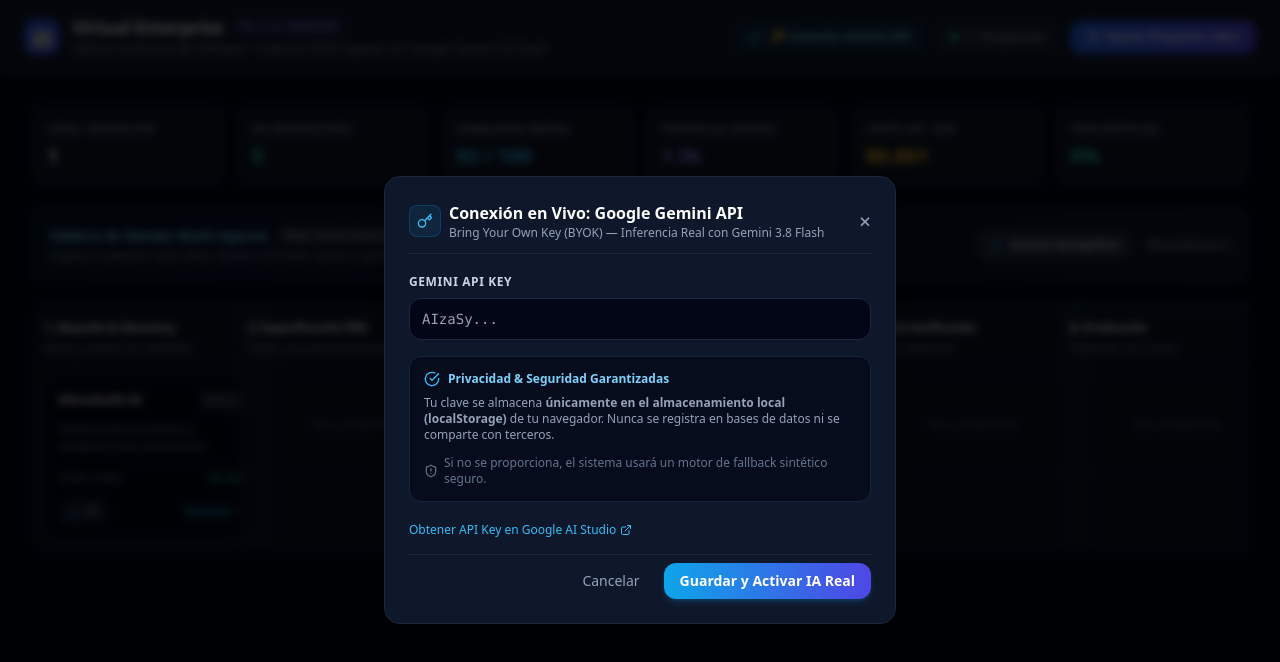
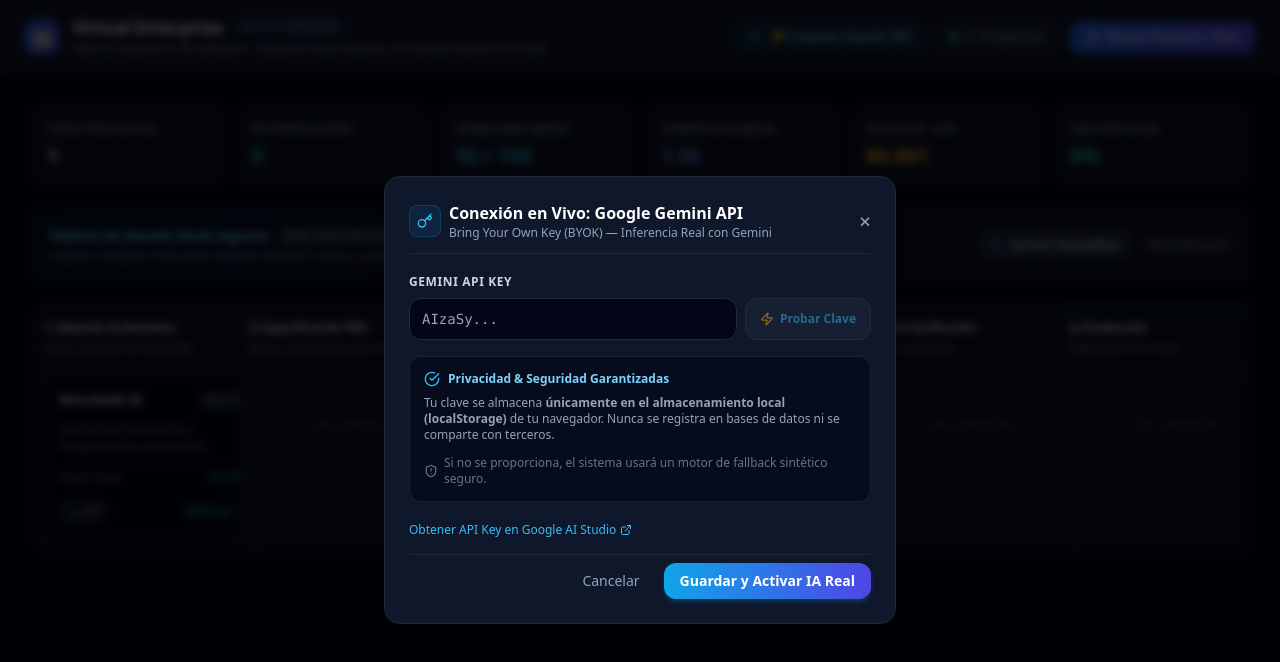
Before and after one commit to ClaudioCeppi83/virtual-enterprise, a Next.js app: page / in a window 1280 px wide. Both pictures are taken after a click on the button "🔑 Conectar Gemini API". Shown: the top 662 px of the page. Built offline with nearby package versions, Linux system fonts and the light colour scheme.

Commit message:
feat: add interactive Gemini API key tester in modal

```diff
--- /dev/null
+++ b/src/app/api/test-gemini/route.ts
@@ -0,0 +1,38 @@
+import { NextResponse } from "next/server";
+import { callGemini } from "@/lib/agents/geminiClient";
+
+export async function POST(req: Request) {
+  try {
+    const apiKey = req.headers.get("x-gemini-api-key") || undefined;
+    if (!apiKey || !apiKey.trim()) {
+      return NextResponse.json({
+        success: false,
+        error: "No se proporcionó ninguna API key en la solicitud.",
+      }, { status: 400 });
+    }
+
+    const result = await callGemini({
+      systemPrompt: "Eres el validador de conectividad de Google Gemini. Responde OK.",
+      userPrompt: "Verificar conexion activa con la API.",
+      apiKey: apiKey.trim(),
+    });
+
+    if (result.error && !result.text) {
+      return NextResponse.json({
+        success: false,
+        error: result.error,
+      });
+    }
+
+    return NextResponse.json({
+      success: true,
+      tokensUsed: result.tokensUsed,
+      message: "Conexion exitosa con la API de Google Gemini!",
+    });
+  } catch (err: any) {
+    return NextResponse.json({
+      success: false,
+      error: err?.message || "Error al conectar con la API de Gemini",
+    }, { status: 500 });
+  }
+}
--- a/src/components/dashboard/ApiKeyModal.tsx
+++ b/src/components/dashboard/ApiKeyModal.tsx
@@ -1,6 +1,7 @@
 "use client";
+
 import React, { useState, useEffect } from "react";
-import { Key, CheckCircle, ShieldAlert, ExternalLink, Trash2 } from "lucide-react";
+import { Key, CheckCircle, ShieldAlert, ExternalLink, Trash2, Zap, RefreshCw, AlertTriangle } from "lucide-react";
 
 interface ApiKeyModalProps {
   isOpen: boolean;
@@ -16,12 +17,51 @@
   currentKey,
 }) => {
   const [apiKey, setApiKey] = useState("");
+  const [testStatus, setTestStatus] = useState<"idle" | "testing" | "success" | "error">("idle");
+  const [testFeedback, setTestFeedback] = useState<string | null>(null);
 
   useEffect(() => {
     setApiKey(currentKey || "");
+    setTestStatus("idle");
+    setTestFeedback(null);
   }, [currentKey, isOpen]);
 
   if (!isOpen) return null;
+
+  const handleTestKey = async () => {
+    const keyToTest = apiKey.trim();
+    if (!keyToTest) {
+      setTestStatus("error");
+      setTestFeedback("Por favor ingresa una clave antes de probar.");
+      return;
+    }
+
+    setTestStatus("testing");
+    setTestFeedback("Conectando con Google AI Studio...");
+
+    try {
+      const res = await fetch("/api/test-gemini", {
+        method: "POST",
+        headers: {
+          "Content-Type": "application/json",
+          "x-gemini-api-key": keyToTest,
+        },
+      });
+
+      const data = await res.json();
+
+      if (data.success) {
+        setTestStatus("success");
+        setTestFeedback("✅ ¡Conexión Exitosa! Tu clave de Google AI Studio está activa y funcionando.");
+      } else {
+        setTestStatus("error");
+        setTestFeedback(`❌ Google respondió: ${data.error || "Clave no válida o sin permisos"}`);
+      }
+    } catch (err: any) {
+      setTestStatus("error");
+      setTestFeedback(`❌ Error de conexión: ${err?.message || "No se pudo contactar al servidor"}`);
+    }
+  };
 
   const handleSave = (e: React.FormEvent) => {
     e.preventDefault();
@@ -32,6 +72,8 @@
   const handleRemove = () => {
     onSaveKey("");
     setApiKey("");
+    setTestStatus("idle");
+    setTestFeedback(null);
     onClose();
   };
 
@@ -45,10 +87,11 @@
             </div>
             <div>
               <h3 className="text-base font-bold text-white">Conexión en Vivo: Google Gemini API</h3>
-              <p className="text-xs text-slate-400">Bring Your Own Key (BYOK) — Inferencia Real con Gemini 3.8 Flash</p>
+              <p className="text-xs text-slate-400">Bring Your Own Key (BYOK) — Inferencia Real con Gemini</p>
             </div>
           </div>
           <button
+            type="button"
             onClick={onClose}
             className="text-slate-400 hover:text-white text-xl font-mono leading-none"
           >
@@ -61,14 +104,56 @@
             <label className="block text-xs font-semibold text-slate-300 uppercase tracking-wider mb-2">
               Gemini API Key
             </label>
-            <input
-              type="password"
-              placeholder="AIzaSy..."
-              value={apiKey}
-              onChange={(e) => setApiKey(e.target.value)}
-              className="w-full px-3 py-2.5 bg-slate-950 border border-slate-800 rounded-xl text-sm font-mono text-white focus:outline-none focus:border-sky-500 transition-colors"
-            />
+            <div className="flex gap-2">
+              <input
+                type="password"
+                placeholder="AIzaSy..."
+                value={apiKey}
+                onChange={(e) => {
+                  setApiKey(e.target.value);
+                  setTestStatus("idle");
+                  setTestFeedback(null);
+                }}
+                className="flex-1 px-3 py-2.5 bg-slate-950 border border-slate-800 rounded-xl text-sm font-mono text-white focus:outline-none focus:border-sky-500 transition-colors"
+              />
+              <button
+                type="button"
+                onClick={handleTestKey}
+                disabled={testStatus === "testing" || !apiKey.trim()}
+                className="px-3.5 py-2.5 bg-slate-800 hover:bg-slate-700 disabled:opacity-50 text-sky-400 border border-slate-700 rounded-xl text-xs font-semibold flex items-center gap-1.5 transition-colors shrink-0"
+              >
+                {testStatus === "testing" ? (
+                  <>
+                    <RefreshCw className="w-3.5 h-3.5 animate-spin text-sky-400" />
+                    <span>Probando...</span>
+                  </>
+                ) : (
+                  <>
+                    <Zap className="w-3.5 h-3.5 text-amber-400" />
+                    <span>Probar Clave</span>
+                  </>
+                )}
+              </button>
+            </div>
           </div>
+
+          {/* Feedback de la prueba */}
+          {testFeedback && (
+            <div
+              className={`p-3 rounded-xl border text-xs leading-relaxed flex items-start gap-2 ${
+                testStatus === "success"
+                  ? "bg-emerald-950/40 border-emerald-500/30 text-emerald-300"
+                  : testStatus === "error"
+                  ? "bg-red-950/40 border-red-500/30 text-red-300"
+                  : "bg-sky-950/40 border-sky-500/30 text-sky-300"
+              }`}
+            >
+              {testStatus === "success" && <CheckCircle className="w-4 h-4 text-emerald-400 shrink-0 mt-0.5" />}
+              {testStatus === "error" && <AlertTriangle className="w-4 h-4 text-red-400 shrink-0 mt-0.5" />}
+              {testStatus === "testing" && <RefreshCw className="w-4 h-4 text-sky-400 shrink-0 mt-0.5 animate-spin" />}
+              <span>{testFeedback}</span>
+            </div>
+          )}
 
           <div className="p-3.5 rounded-xl bg-slate-950/60 border border-slate-800/80 space-y-2 text-xs text-slate-400">
             <div className="flex items-center gap-2 text-sky-300 font-semibold">
```
